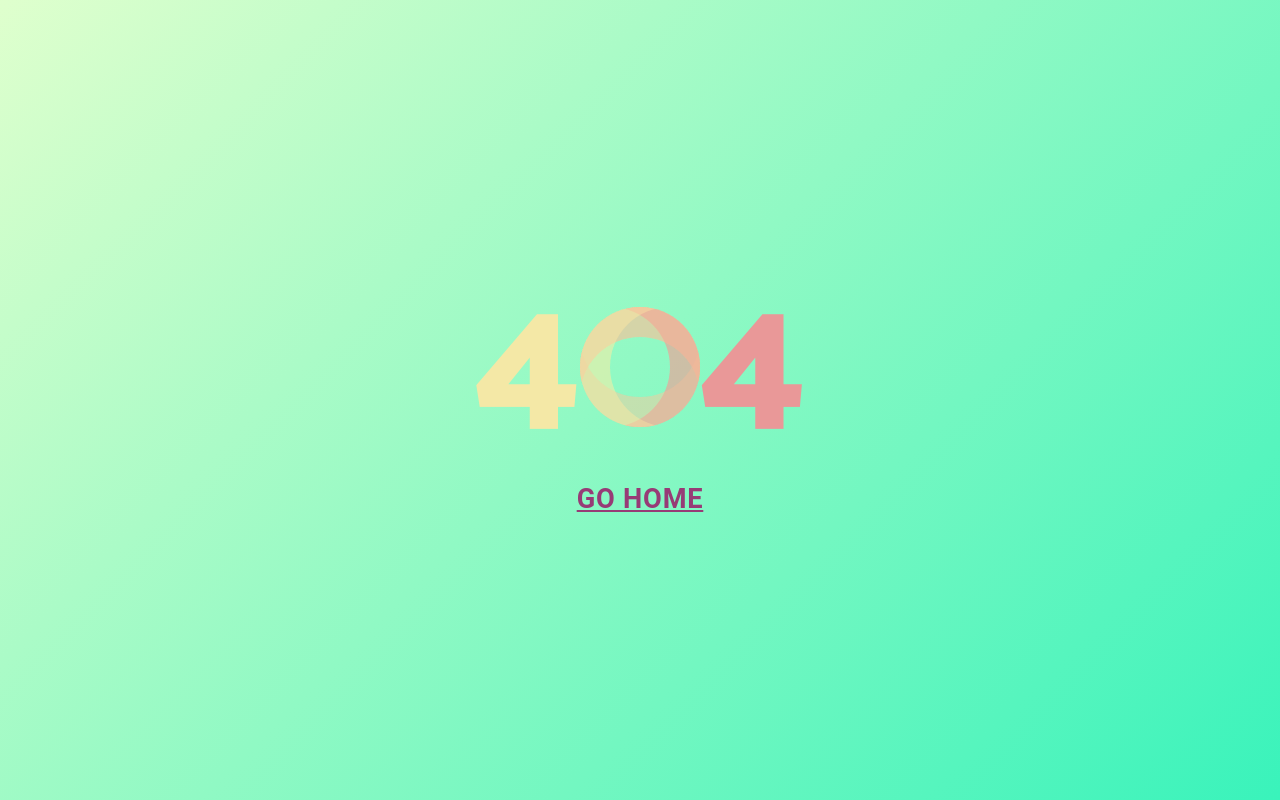
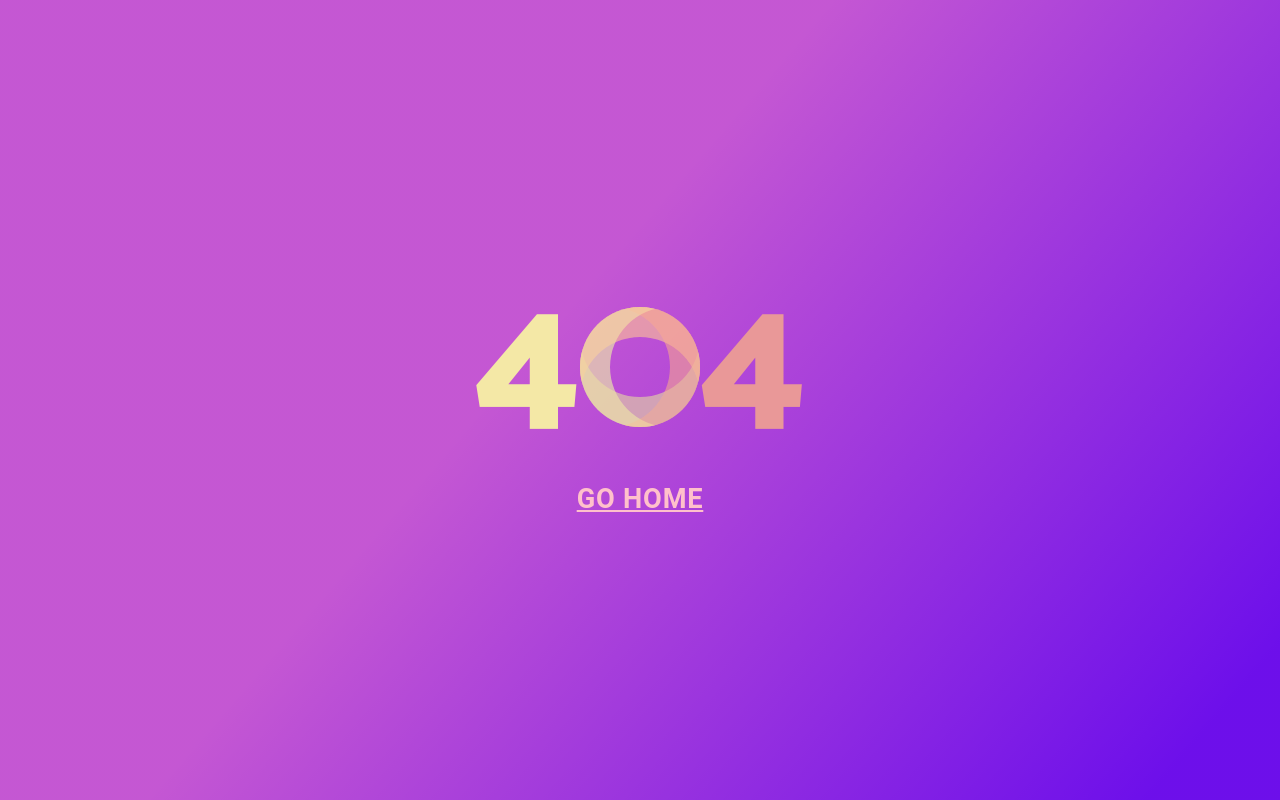
Before and after one commit to misha-dev/videochat, a Next.js app in the folder client/: page /404 in a window 1280 px wide. Built offline with nearby package versions, Linux system fonts and the light colour scheme.

Commit message:
changed background color to purple gradient + pink color for button in page404

```diff
--- a/client/pages/404/index.tsx
+++ b/client/pages/404/index.tsx
@@ -16,7 +16,7 @@ const Page404 = () => {
       <Link href={"/"} replace className={cl["more-link"]} passHref>
         <Button
           sx={{
-            color: "#973b76",
+            color: " #FFC0CB",
             fontSize: "1.7rem",
             fontWeight: "600",
             textDecoration: "underline",
--- a/client/styles/_variables.module.scss
+++ b/client/styles/_variables.module.scss
@@ -1 +1,2 @@
-$defaultBackground: linear-gradient(-225deg, #dfffcd 0%, #90f9c4 48%, #39f3bb 100%);
+// $defaultBackground: linear-gradient(-225deg, #dfffcd 0%, #90f9c4 48%, #39f3bb 100%);
+$defaultBackground: linear-gradient(310.6deg, rgba(100, 0, 233, 0.94) 6.8%, rgba(166, 0, 188, 0.66) 57.8%);
```
